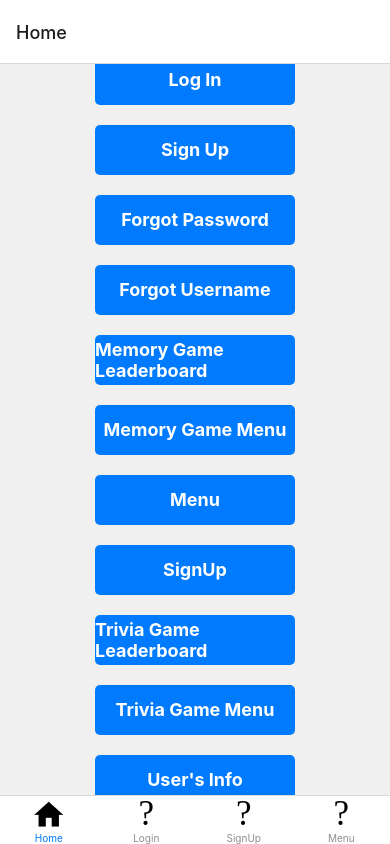
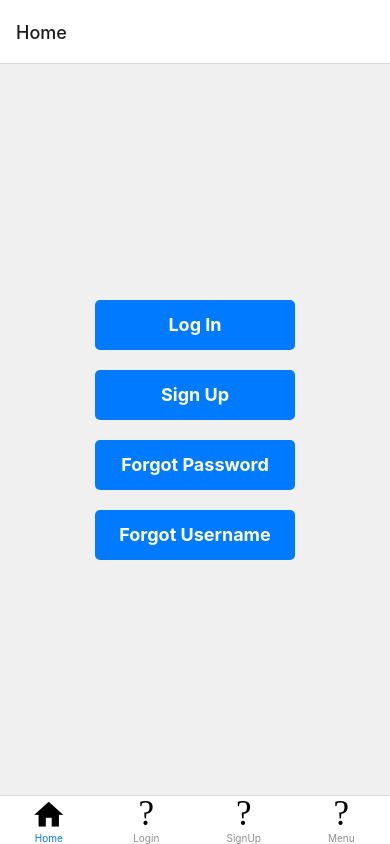
Before and after one commit to Yasha12345656786/FinalProjectAppInReactNative, a React Native app in the folder MyApp/: screen /Home in a window 390 px wide. Built offline with nearby package versions, Linux system fonts and the light colour scheme.

Commit message:
games update 05/08

```diff
--- a/MyApp/src/Screens/BeeInfoPage.jsx
+++ b/MyApp/src/Screens/BeeInfoPage.jsx
@@ -0,0 +1,10 @@
+import { View, Text } from 'react-native'
+import React from 'react'
+
+export default function BeeInfoPage() {
+  return (
+    <View>
+      <Text>BeeInfoPage</Text>
+    </View>
+  )
+}
--- a/MyApp/src/Screens/ForgotUsername.jsx
+++ b/MyApp/src/Screens/ForgotUsername.jsx
@@ -52,7 +52,7 @@ const styles = StyleSheet.create({
     height: 40,
     justifyContent: 'center',
     alignItems: 'center',
-    backgroundColor: '#007bff', // Customize the button color
+    backgroundColor: '#007bff',
     borderRadius: 5,
   },
   recoverButtonText: {
--- a/MyApp/src/Screens/Home.jsx
+++ b/MyApp/src/Screens/Home.jsx
@@ -46,62 +46,6 @@ export default function Home({ navigation }) {
           <Text style={styles.buttonText}>Forgot Username</Text>
         </TouchableOpacity>
       </View>
-      <View style={styles.buttonContainer}>
-        <TouchableOpacity
-          style={styles.button}
-          onPress={() => navigation.navigate(MemoryGameLeaderboard)}
-        >
-          <Text style={styles.buttonText}>Memory Game Leaderboard</Text>
-        </TouchableOpacity>
-      </View>
-      <View style={styles.buttonContainer}>
-        <TouchableOpacity
-          style={styles.button}
-          onPress={() => navigation.navigate(MemoryGameMenu)}
-        >
-          <Text style={styles.buttonText}>Memory Game Menu</Text>
-        </TouchableOpacity>
-      </View>
-      <View style={styles.buttonContainer}>
-        <TouchableOpacity
-          style={styles.button}
-          onPress={() => navigation.navigate(Menu)}
-        >
-          <Text style={styles.buttonText}>Menu</Text>
-        </TouchableOpacity>
-      </View>
-      <View style={styles.buttonContainer}>
-        <TouchableOpacity
-          style={styles.button}
-          onPress={() => navigation.navigate(SignUp)}
-        >
-          <Text style={styles.buttonText}>SignUp</Text>
-        </TouchableOpacity>
-      </View>
-      <View style={styles.buttonContainer}>
-        <TouchableOpacity
-          style={styles.button}
-          onPress={() => navigation.navigate(TriviaGameLeaderboard)}
-        >
-          <Text style={styles.buttonText}>Trivia Game Leaderboard</Text>
-        </TouchableOpacity>
-      </View>
-      <View style={styles.buttonContainer}>
-        <TouchableOpacity
-          style={styles.button}
-          onPress={() => navigation.navigate(TriviaGameMenu)}
-        >
-          <Text style={styles.buttonText}>Trivia Game Menu</Text>
-        </TouchableOpacity>
-      </View>
-      <View style={styles.buttonContainer}>
-        <TouchableOpacity
-          style={styles.button}
-          onPress={() => navigation.navigate(UserInfo)}
-        >
-          <Text style={styles.buttonText}>User's Info</Text>
-        </TouchableOpacity>
-      </View>
     </View>
   );
 }
--- a/MyApp/src/Screens/MemoryGameMenu.jsx
+++ b/MyApp/src/Screens/MemoryGameMenu.jsx
@@ -1,5 +1,8 @@
 import { View, Text, SafeAreaView, TouchableOpacity, StyleSheet } from 'react-native';
 import React from 'react';
+import MemoryGame from './MemoryGame';
+import MemoryGameLeaderboard from './MemoryGameLeaderBoard';
+import Menu from './Menu';
 
 export default function MemoryGameMenu() {
   return (
@@ -8,17 +11,28 @@ export default function MemoryGameMenu() {
         <Text style={styles.title}>Memory Game</Text>
       </View>
       <View style={styles.menuItem}>
-        <TouchableOpacity style={styles.menuButton}>
+        <TouchableOpacity
+        style={styles.menuButton}
+        onPress={()=>navigation.navigate(MemoryGame)}
+        >
           <Text style={styles.buttonText}>New Game</Text>
         </TouchableOpacity>
       </View>
+
       <View style={styles.menuItem}>
-        <TouchableOpacity style={styles.menuButton}>
+        <TouchableOpacity
+        style={styles.menuButton}
+        onPress={()=>navigation.navigate(MemoryGameLeaderboard)}
+        >
           <Text style={styles.buttonText}>Leaderboard</Text>
         </TouchableOpacity>
       </View>
+
       <View style={styles.menuItem}>
-        <TouchableOpacity style={styles.menuButton}>
+        <TouchableOpacity
+        style={styles.menuButton}
+        onPress={()=>navigation.navigate(Menu)}
+        >
           <Text style={styles.buttonText}>Main Menu</Text>
         </TouchableOpacity>
       </View>
--- a/MyApp/src/Screens/Menu.jsx
+++ b/MyApp/src/Screens/Menu.jsx
@@ -1,22 +1,42 @@
 import { View, Text, SafeAreaView, TouchableOpacity, StyleSheet, ScrollView } from 'react-native';
 import React from 'react';
+import MemoryGameMenu from './MemoryGameMenu';
+import TriviaGameMenu from './TriviaGameMenu';
+import BeeInfoPage from './BeeInfoPage';
+import UserInfo from './UserInfo';
 
 export default function Menu() {
   return (
     <SafeAreaView style={styles.container}>
       <ScrollView contentContainerStyle={styles.scrollViewContent}>
-        <TouchableOpacity style={styles.menuButton}>
+        <TouchableOpacity
+        style={styles.menuButton}
+        onPress={()=> navigation.navigate(MemoryGameMenu)}
+        >
           <Text style={styles.buttonText}>Memory Game</Text>
         </TouchableOpacity>
-        <TouchableOpacity style={styles.menuButton}>
+
+        <TouchableOpacity
+        style={styles.menuButton}
+        onPress={()=>navigation.navigate(TriviaGameMenu)}
+        >
           <Text style={styles.buttonText}>Trivia Game</Text>
         </TouchableOpacity>
-        <TouchableOpacity style={styles.menuButton}>
+
+        <TouchableOpacity
+        style={styles.menuButton}
+        onPress={()=>navigation.navigate(BeeInfoPage)}
+        >
           <Text style={styles.buttonText}>Bee's Info Page</Text>
         </TouchableOpacity>
-        <TouchableOpacity style={styles.menuButton}>
+
+        <TouchableOpacity
+        style={styles.menuButton}
+        onPress={()=>navigation.navigate(UserInfo)}
+        >
           <Text style={styles.buttonText}>My Info</Text>
         </TouchableOpacity>
+
         <TouchableOpacity style={styles.logoutButton}>
           <Text style={styles.logoutButtonText}>Log Out</Text>
         </TouchableOpacity>
--- a/MyApp/src/Screens/TriviaGame.jsx
+++ b/MyApp/src/Screens/TriviaGame.jsx
@@ -0,0 +1,50 @@
+import { View, Text } from 'react-native'
+import React from 'react'
+import { SafeAreaView } from 'react-native-safe-area-context'
+import { TouchableOpacity } from 'react-native-gesture-handler'
+
+export default function TriviaGame() {
+  return (
+    <SafeAreaView>
+      <Text>TriviaGame</Text>
+
+
+
+      <View>
+        <Text>Level</Text>
+        <Text>Time</Text>
+        <Text>Score</Text>
+        <Text>Question</Text>
+      </View>
+
+      <View>
+        <TouchableOpacity>
+            <Text>
+                Answer 1
+            </Text>
+        </TouchableOpacity>
+
+        <TouchableOpacity>
+            <Text>
+                Answer 2
+            </Text>
+        </TouchableOpacity>
+
+        <TouchableOpacity>
+            <Text>
+                Answer 3
+            </Text>
+        </TouchableOpacity>
+
+        <TouchableOpacity>
+            <Text>
+                Answer 4
+            </Text>
+        </TouchableOpacity>
+
+      </View>
+
+
+    </SafeAreaView>
+  )
+}
--- a/MyApp/src/Screens/TriviaGameMenu.jsx
+++ b/MyApp/src/Screens/TriviaGameMenu.jsx
@@ -1,5 +1,8 @@
 import { View, Text, TouchableOpacity, StyleSheet, SafeAreaView } from 'react-native';
 import React from 'react';
+import TriviaGame from './TriviaGame';
+import TriviaGameLeaderboard from './TriviaGameLeaderBoard';
+import Menu from './Menu';
 
 export default function TriviaGameMenu() {
   return (
@@ -8,17 +11,26 @@ export default function TriviaGameMenu() {
         <Text style={styles.title}>Trivia Game</Text>
       </View>
       <View style={styles.menuItem}>
-        <TouchableOpacity style={styles.menuButton}>
+        <TouchableOpacity
+        style={styles.menuButton}
+        onPress={()=>navigation.navigate(TriviaGame)}
+        >
           <Text style={styles.buttonText}>New Game</Text>
         </TouchableOpacity>
       </View>
       <View style={styles.menuItem}>
-        <TouchableOpacity style={styles.menuButton}>
+        <TouchableOpacity
+        style={styles.menuButton}
+        onPress={()=>navigation.navigate(TriviaGameLeaderboard)}
+        >
           <Text style={styles.buttonText}>Leaderboard</Text>
         </TouchableOpacity>
       </View>
       <View style={styles.menuItem}>
-        <TouchableOpacity style={styles.menuButton}>
+        <TouchableOpacity
+        style={styles.menuButton}
+        onPress={()=>navigation.navigate(Menu)}
+        >
           <Text style={styles.buttonText}>Main Menu</Text>
         </TouchableOpacity>
       </View>
```
Also changed, not shown: MyApp/src/Screens/Push.jsx (line endings or trailing spaces).
